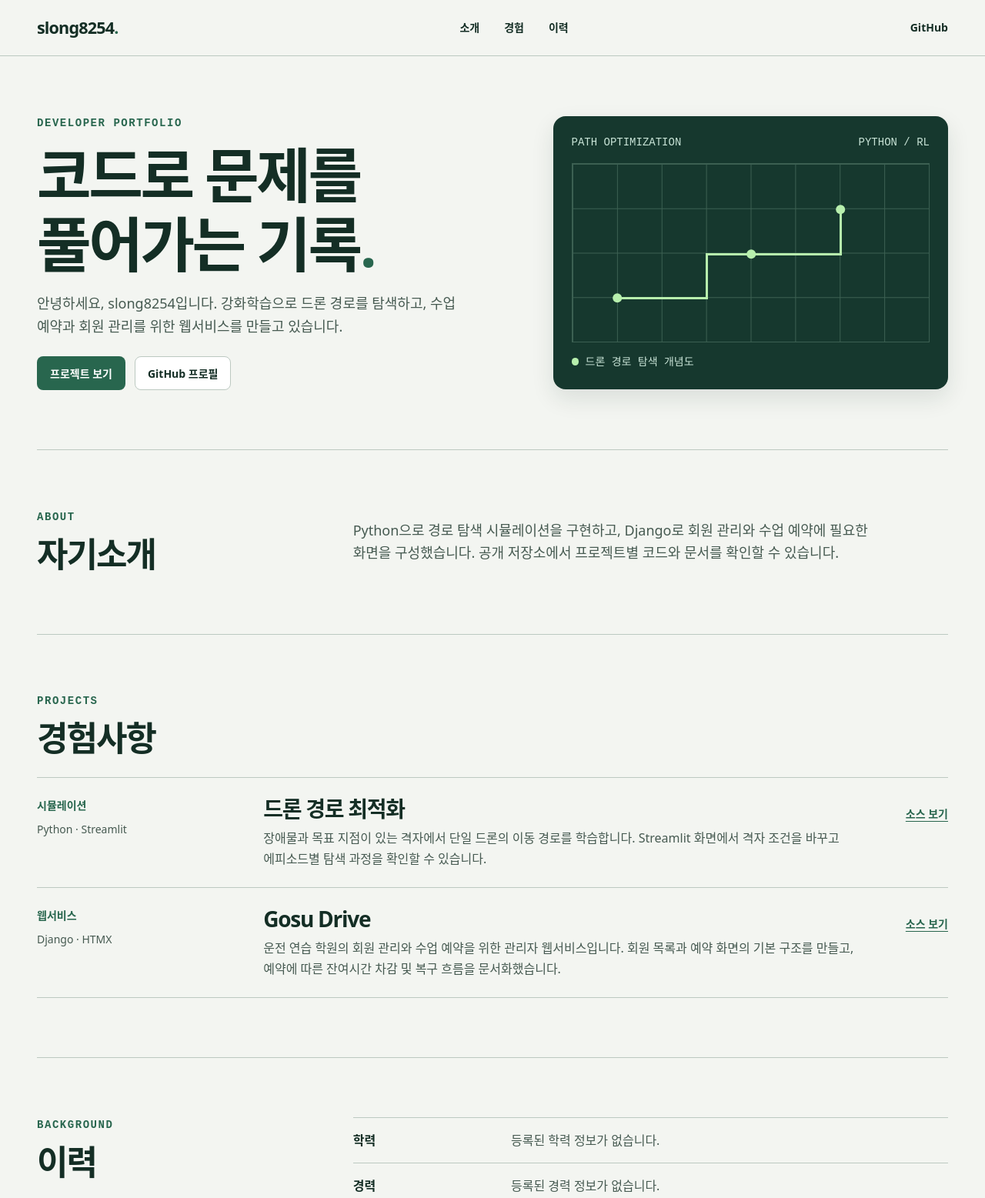
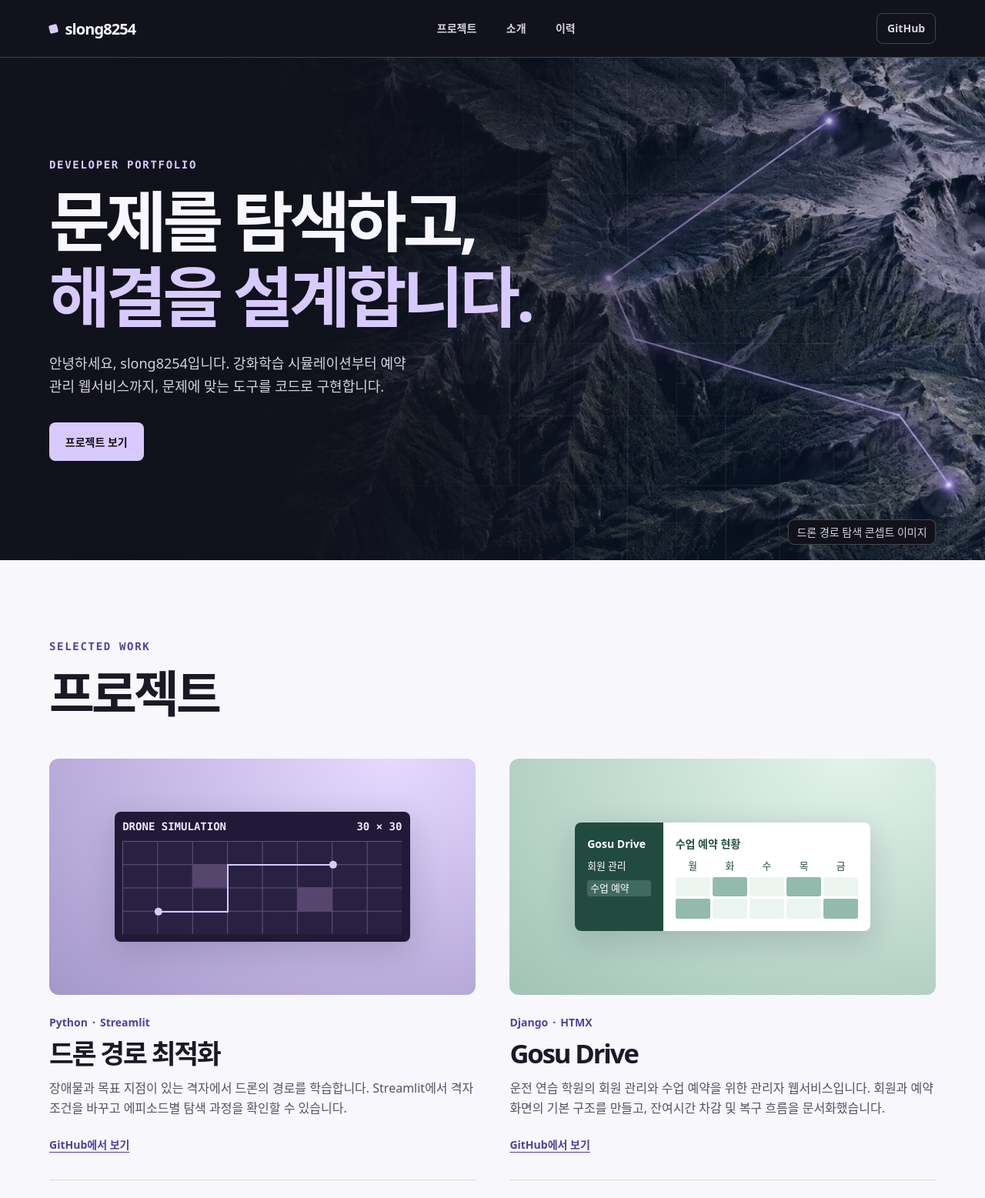
Before and after one commit to slong8254/slong8254.github.io, a plain HTML site: page index.html in a window 1280 px wide. Shown: the top 1557 px of the page at 77% size. Drawn offline with Linux system fonts and the light colour scheme.

Commit message:
Redesign developer portfolio with editorial project showcases

```diff
--- a/index.html
+++ b/index.html
@@ -4,79 +4,99 @@
   <meta charset="utf-8">
   <meta name="viewport" content="width=device-width, initial-scale=1">
   <meta name="description" content="slong8254의 개발 포트폴리오. 드론 경로 최적화와 운전 연습 학원 관리 웹 프로젝트를 소개합니다.">
-  <meta name="theme-color" content="#f3f5f1">
+  <meta name="theme-color" content="#11121b">
   <title>slong8254 | 개발 포트폴리오</title>
-  <link rel="stylesheet" href="./styles.css">
+  <link rel="stylesheet" href="./styles.css?v=2">
 </head>
 <body id="top">
   <a class="skip" href="#main">본문으로 건너뛰기</a>
+  <div class="opening">
     <header class="site-header">
       <div class="shell header-inner">
-      <a class="brand" href="#top">slong8254<span aria-hidden="true">.</span></a>
+        <a class="brand" href="#top"><span class="brand-mark" aria-hidden="true"></span>slong8254</a>
         <nav aria-label="주요 메뉴">
+          <a href="#projects">프로젝트</a>
           <a href="#about">소개</a>
-        <a href="#projects">경험</a>
           <a href="#background">이력</a>
         </nav>
         <a class="header-github" href="https://github.com/slong8254">GitHub</a>
       </div>
     </header>
+    <main id="main" tabindex="-1">
+      <section class="hero" aria-labelledby="hero-title">
+        <div class="shell hero-inner">
+          <p class="eyebrow">DEVELOPER PORTFOLIO</p>
+          <h1 id="hero-title">문제를 탐색하고,<br><span>해결을 설계합니다.</span></h1>
+          <p class="intro">안녕하세요, slong8254입니다. 강화학습 시뮬레이션부터 예약 관리 웹서비스까지, 문제에 맞는 도구를 코드로 구현합니다.</p>
+          <a class="button primary" href="#projects">프로젝트 보기</a>
+        </div>
+        <div class="shell hero-caption"><span>드론 경로 탐색 콘셉트 이미지</span></div>
+      </section>
 
-  <main id="main" class="shell" tabindex="-1">
-    <section class="hero" aria-labelledby="hero-title">
-      <div class="hero-copy">
-        <p class="eyebrow">DEVELOPER PORTFOLIO</p>
-        <h1 id="hero-title">코드로 문제를<br>풀어가는 기록<span>.</span></h1>
-        <p class="intro">안녕하세요, slong8254입니다. 강화학습으로 드론 경로를 탐색하고, 수업 예약과 회원 관리를 위한 웹서비스를 만들고 있습니다.</p>
-        <div class="actions">
-          <a class="button primary" href="#projects">프로젝트 보기</a>
-          <a class="button secondary" href="https://github.com/slong8254">GitHub 프로필</a>
+      <section class="work section" id="projects" aria-labelledby="projects-title">
+        <div class="shell">
+          <p class="eyebrow">SELECTED WORK</p>
+          <h2 id="projects-title">프로젝트</h2>
+          <div class="project-grid">
+            <article class="project">
+              <div class="project-visual simulation" aria-hidden="true">
+                <div class="sim-frame">
+                  <div class="sim-header"><span>DRONE SIMULATION</span><span>30 × 30</span></div>
+                  <div class="sim-grid">
+                    <i class="obstacle one"></i><i class="obstacle two"></i>
+                    <i class="path first"></i><i class="path second"></i><i class="path third"></i>
+                    <i class="waypoint start"></i><i class="waypoint finish"></i>
                   </div>
                 </div>
-      <figure class="hero-art">
-        <div class="art-top"><span>PATH OPTIMIZATION</span><span>PYTHON / RL</span></div>
-        <div class="diagram" aria-hidden="true">
-          <div class="route">
-            <i class="segment first"></i><i class="segment second"></i><i class="segment third"></i><i class="segment fourth"></i>
-            <i class="node start"></i><i class="node middle"></i><i class="node finish"></i>
+              </div>
+              <div class="project-details">
+                <p class="tech">Python <span>·</span> Streamlit</p>
+                <h3>드론 경로 최적화</h3>
+                <p>장애물과 목표 지점이 있는 격자에서 드론의 경로를 학습합니다. Streamlit에서 격자 조건을 바꾸고 에피소드별 탐색 과정을 확인할 수 있습니다.</p>
+                <a class="text-link" href="https://github.com/slong8254/drone_path_opti_rl" aria-label="드론 경로 최적화 소스 보기">GitHub에서 보기</a>
+              </div>
+            </article>
+            <article class="project">
+              <div class="project-visual service" aria-hidden="true">
+                <div class="app-frame">
+                  <div class="app-sidebar"><strong>Gosu Drive</strong><span>회원 관리</span><span class="selected">수업 예약</span></div>
+                  <div class="app-content">
+                    <strong>수업 예약 현황</strong>
+                    <div class="calendar">
+                      <span>월</span><span>화</span><span>수</span><span>목</span><span>금</span>
+                      <i></i><i class="slot"></i><i></i><i class="slot"></i><i></i>
+                      <i class="slot"></i><i></i><i></i><i></i><i class="slot"></i>
                     </div>
                   </div>
-        <figcaption><span class="legend" aria-hidden="true"></span> 드론 경로 탐색 개념도</figcaption>
-      </figure>
+                </div>
+              </div>
+              <div class="project-details">
+                <p class="tech">Django <span>·</span> HTMX</p>
+                <h3>Gosu Drive</h3>
+                <p>운전 연습 학원의 회원 관리와 수업 예약을 위한 관리자 웹서비스입니다. 회원과 예약 화면의 기본 구조를 만들고, 잔여시간 차감 및 복구 흐름을 문서화했습니다.</p>
+                <a class="text-link" href="https://github.com/slong8254/gosu_drive" aria-label="Gosu Drive 소스 보기">GitHub에서 보기</a>
+              </div>
+            </article>
+          </div>
+        </div>
       </section>
 
-    <section class="section split" id="about" aria-labelledby="about-title">
+      <section class="about section" id="about" aria-labelledby="about-title">
+        <div class="shell split">
           <div>
             <p class="eyebrow">ABOUT</p>
             <h2 id="about-title">자기소개</h2>
           </div>
-      <p class="section-copy">Python으로 경로 탐색 시뮬레이션을 구현하고, Django로 회원 관리와 수업 예약에 필요한 화면을 구성했습니다. 공개 저장소에서 프로젝트별 코드와 문서를 확인할 수 있습니다.</p>
-    </section>
-
-    <section class="section" id="projects" aria-labelledby="projects-title">
-      <p class="eyebrow">PROJECTS</p>
-      <h2 id="projects-title">경험사항</h2>
-      <div class="project-list">
-        <article class="project">
-          <div class="project-meta"><span>시뮬레이션</span><p>Python · Streamlit</p></div>
-          <div>
-            <h3>드론 경로 최적화</h3>
-            <p>장애물과 목표 지점이 있는 격자에서 단일 드론의 이동 경로를 학습합니다. Streamlit 화면에서 격자 조건을 바꾸고 에피소드별 탐색 과정을 확인할 수 있습니다.</p>
+          <div class="about-copy">
+            <p>Python으로 경로 탐색 시뮬레이션을 구현하고, Django로 회원 관리와 수업 예약에 필요한 화면을 구성했습니다.</p>
+            <p>공개 저장소에 프로젝트별 코드와 구현 흐름을 기록하고 있습니다.</p>
+            <a class="text-link" href="https://github.com/slong8254">GitHub 프로필</a>
           </div>
-          <a class="text-link" href="https://github.com/slong8254/drone_path_opti_rl" aria-label="드론 경로 최적화 소스 보기">소스 보기</a>
-        </article>
-        <article class="project">
-          <div class="project-meta"><span>웹서비스</span><p>Django · HTMX</p></div>
-          <div>
-            <h3>Gosu Drive</h3>
-            <p>운전 연습 학원의 회원 관리와 수업 예약을 위한 관리자 웹서비스입니다. 회원 목록과 예약 화면의 기본 구조를 만들고, 예약에 따른 잔여시간 차감 및 복구 흐름을 문서화했습니다.</p>
-          </div>
-          <a class="text-link" href="https://github.com/slong8254/gosu_drive" aria-label="Gosu Drive 소스 보기">소스 보기</a>
-        </article>
         </div>
       </section>
 
-    <section class="section split background" id="background" aria-labelledby="background-title">
+      <section class="background section" id="background" aria-labelledby="background-title">
+        <div class="shell split">
           <div>
             <p class="eyebrow">BACKGROUND</p>
             <h2 id="background-title">이력</h2>
@@ -86,8 +106,10 @@
             <div><dt>경력</dt><dd>등록된 경력 정보가 없습니다.</dd></div>
             <div><dt>자격증</dt><dd>등록된 자격증 정보가 없습니다.</dd></div>
           </dl>
+        </div>
       </section>
     </main>
+  </div>
 
   <footer class="site-footer">
     <div class="shell footer-inner">
--- a/styles.css
+++ b/styles.css
@@ -1,114 +1,143 @@
 :root {
   color-scheme: light;
-  --canvas: #f3f5f1;
+  --paper: #f8f7fc;
   --surface: #fff;
-  --ink: #142e25;
-  --muted: #465a51;
-  --accent: #28664e;
-  --accent-hover: #194b38;
-  --accent-active: #103726;
-  --line: #bcc9c1;
-  --tint: #e0ece4;
-  --art: #16382e;
-  --art-ink: #c8e3d6;
-  --route: #b7efad;
-  --grid: #3c6052;
-  --focus: #694519;
-  --shadow: 0 12px 30px #142e251c;
+  --ink: #1a1926;
+  --muted: #555266;
+  --line: #d9d6e4;
+  --accent: #53409b;
+  --accent-hover: #382672;
+  --accent-active: #291956;
+  --violet: #d8caff;
+  --violet-soft: #eee8ff;
+  --dark: #11121b;
+  --dark-line: #ffffff36;
+  --dark-text: #f8f6ff;
+  --dark-muted: #d5d1e0;
+  --mint-ink: #234f43;
+  --shadow: 0 12px 40px #19152e29;
   --font: system-ui, "Noto Sans CJK KR", "Apple SD Gothic Neo", "Malgun Gothic", sans-serif;
-  --mono: ui-monospace, monospace;
+  --mono: ui-monospace, SFMono-Regular, Consolas, monospace;
   --small: .875rem;
-  --body: 1rem;
-  --radius: .5rem;
-  --art-radius: 1rem;
-  --gap-xs: .5rem;
-  --gap-sm: .75rem;
-  --gap: 1rem;
-  --gap-md: 1.5rem;
-  --gap-lg: 2rem;
-  --gutter: clamp(1rem, 4vw, 3rem);
-  --section: clamp(3rem, 6vw, 5rem);
-  --shell: 74rem;
-  --motion: 160ms ease;
+  --gutter: clamp(1.125rem, 5vw, 4.5rem);
+  --section: clamp(3.5rem, 8vw, 7rem);
+  --gap: clamp(1.5rem, 3.5vw, 3.5rem);
+  --radius: .75rem;
+  --control-radius: .5rem;
+  --motion: 180ms ease;
 }
 
 *, *::before, *::after { box-sizing: border-box; }
 html { scroll-behavior: smooth; }
-body { margin: 0; color: var(--ink); background: var(--canvas); font: var(--body)/1.65 var(--font); word-break: keep-all; overflow-wrap: anywhere; }
-h1, h2, h3, p, figure, dl, dd { margin: 0; }
-h1, h2, h3 { line-height: 1.18; letter-spacing: -.045em; }
-h2 { font-size: clamp(1.75rem, 4vw, 2.75rem); }
-h3 { font-size: clamp(1.3rem, 2.65vw, 1.75rem); }
+body { margin: 0; background: var(--paper); color: var(--ink); font: 1rem/1.65 var(--font); word-break: keep-all; overflow-wrap: anywhere; }
+h1, h2, h3, p, dl, dd { margin: 0; }
+h1, h2, h3 { line-height: 1.14; letter-spacing: -.06em; }
+h2 { font-size: clamp(2.25rem, 5vw, 4rem); }
+h3 { font-size: clamp(1.6rem, 2.7vw, 2.35rem); }
 a { color: inherit; }
-a:focus-visible { outline: 3px solid var(--focus); outline-offset: 4px; border-radius: var(--radius); }
-a:active { color: var(--accent-active); }
-a[aria-disabled="true"] { color: var(--muted); background: var(--tint); cursor: default; text-decoration: none; }
-.shell { width: min(var(--shell), 100% - 2 * var(--gutter)); margin-inline: auto; }
-.skip { position: fixed; inset-block-start: var(--gap-xs); inset-inline-start: var(--gap); z-index: 2; padding: var(--gap-xs) var(--gap); background: var(--surface); transform: translateY(-150%); }
+a:focus-visible { outline: 3px solid var(--accent); outline-offset: 4px; border-radius: var(--control-radius); }
+a[aria-disabled="true"] { color: var(--muted); background: var(--violet-soft); cursor: default; text-decoration: none; }
+.shell { width: min(76rem, 100% - var(--gutter) * 2); margin-inline: auto; }
+.skip { position: fixed; top: .5rem; left: 1rem; z-index: 5; padding: .65rem 1rem; background: var(--surface); transform: translateY(-150%); }
 .skip:focus { transform: none; }
-.site-header { border-block-end: 1px solid var(--line); }
+.opening, .site-footer { background: var(--dark); }
+.site-header { border-bottom: 1px solid var(--dark-line); color: var(--dark-text); }
 .header-inner, .footer-inner, nav { display: flex; align-items: center; }
 .header-inner, .footer-inner { justify-content: space-between; }
-.header-inner { min-height: 4.5rem; gap: var(--gap-sm); }
-nav { gap: clamp(.65rem, 3vw, 2rem); }
-.brand, nav a, .header-github { text-decoration: none; font-weight: 700; white-space: nowrap; }
-.brand { font-size: clamp(1rem, 2vw, 1.35rem); letter-spacing: -.04em; }
-.brand span, h1 span { color: var(--accent); }
-nav a, .header-github { display: inline-flex; align-items: center; min-height: 2.75rem; font-size: var(--small); }
-nav a:hover, .header-github:hover, .brand:hover { color: var(--accent); text-decoration: underline; text-underline-offset: .3em; }
-.hero { display: grid; align-items: center; gap: var(--gap-lg); padding-block: clamp(2.25rem, 6vw, 5.25rem); }
-.eyebrow { margin-bottom: var(--gap-sm); color: var(--accent); font: 700 var(--small)/1.5 var(--mono); letter-spacing: .11em; }
-h1 { font-size: clamp(2.1rem, 6vw, 5rem); }
-.intro { margin-top: var(--gap); max-width: 35rem; color: var(--muted); font-size: clamp(1rem, 1.7vw, 1.125rem); }
-.actions { display: flex; flex-wrap: wrap; gap: var(--gap-sm); margin-top: var(--gap-md); }
-.button { display: inline-flex; align-items: center; justify-content: center; min-height: 2.75rem; padding: var(--gap-xs) var(--gap); border: 1px solid transparent; border-radius: var(--radius); text-decoration: none; font-size: var(--small); font-weight: 750; transition: background-color var(--motion), border-color var(--motion); }
-.primary, .primary:active { background: var(--accent); color: var(--surface); }
-.primary:hover { background: var(--accent-hover); }
-.primary:active { background: var(--accent-active); }
-.secondary { border-color: var(--line); background: var(--surface); }
-.secondary:hover { border-color: var(--accent); background: var(--tint); }
-.secondary:active { border-color: var(--accent-active); }
-.hero-art { padding: clamp(.875rem, 2.5vw, 1.5rem); border-radius: var(--art-radius); background: var(--art); color: var(--art-ink); box-shadow: var(--shadow); }
-.art-top, figcaption { font: var(--small)/1.5 var(--mono); }
-.art-top { display: flex; flex-wrap: wrap; justify-content: space-between; gap: var(--gap-xs); }
-.diagram { position: relative; aspect-ratio: 2 / 1; margin-block: var(--gap); border: 1px solid var(--grid); background-image: linear-gradient(to right, var(--grid) 1px, transparent 1px), linear-gradient(to bottom, var(--grid) 1px, transparent 1px); background-size: 12.5% 25%; }
-.route { position: absolute; inset: 0; }
-.segment, .node { position: absolute; display: block; background: var(--route); }
-.first { left: 12.5%; top: 75%; width: 25%; height: 3px; }
-.second { left: 37.5%; top: 50%; width: 3px; height: calc(25% + 3px); }
-.third { left: 37.5%; top: 50%; width: 37.5%; height: 3px; }
-.fourth { left: 75%; top: 25%; width: 3px; height: calc(25% + 3px); }
-.node { width: .75rem; aspect-ratio: 1; border-radius: 50%; transform: translate(-40%, -40%); }
+.header-inner { min-height: 4.625rem; gap: .65rem; }
+nav { gap: clamp(.65rem, 3vw, 2.5rem); }
+.brand, nav a, .header-github { display: inline-flex; align-items: center; text-decoration: none; min-height: 2.75rem; white-space: nowrap; }
+.brand { gap: .6rem; font-size: clamp(1rem, 2vw, 1.25rem); font-weight: 800; letter-spacing: -.045em; }
+.brand-mark { width: .68rem; aspect-ratio: 1; background: var(--violet); border-radius: .15rem; transform: rotate(-14deg); }
+nav a, .header-github { font-size: var(--small); font-weight: 650; color: var(--dark-muted); }
+.header-github { border: 1px solid var(--dark-line); border-radius: var(--control-radius); min-height: 2.5rem; padding-inline: clamp(.55rem, 1vw, 1rem); }
+.site-header a:hover, .site-footer a:hover { color: var(--violet); text-decoration: underline; text-underline-offset: .25em; }
+.site-header a:active, .site-footer a:active { color: var(--surface); }
+.site-header a:focus-visible, .hero a:focus-visible, .site-footer a:focus-visible { outline-color: var(--violet); }
+
+.hero {
+  position: relative;
+  display: grid;
+  align-content: center;
+  min-height: clamp(33rem, 51vw, 43rem);
+  isolation: isolate;
+  color: var(--dark-text);
+  background: var(--dark) url("./assets/terrain.webp") 65% center / cover no-repeat;
+}
+.hero::before { content: ""; position: absolute; z-index: -1; inset: 0; background: linear-gradient(90deg, #11121b 0%, #11121be8 28%, #11121b63 68%, #11121b19 100%); }
+.hero-inner { padding-block: clamp(4rem, 9vw, 8rem); }
+.eyebrow { margin-bottom: .85rem; font: 700 var(--small)/1.5 var(--mono); letter-spacing: .12em; color: var(--accent); }
+.hero .eyebrow { color: var(--violet); }
+h1 { font-size: clamp(2.05rem, 6.7vw, 6rem); }
+h1 span { color: var(--violet); }
+.intro { max-width: 29rem; margin-block: 1.5rem 2rem; color: var(--dark-muted); font-size: clamp(1rem, 1.6vw, 1.125rem); }
+.button { display: inline-flex; min-height: 3.1rem; align-items: center; justify-content: center; padding: .65rem 1.3rem; border-radius: var(--control-radius); text-decoration: none; font-size: var(--small); font-weight: 780; transition: background-color var(--motion); }
+.primary { background: var(--violet); color: var(--dark); }
+.primary:hover { background: var(--violet-soft); }
+.primary:active { background: var(--surface); }
+.hero-caption { position: absolute; bottom: 1.25rem; inset-inline: 0; text-align: right; color: var(--dark-muted); font-size: var(--small); }
+.hero-caption span { display: inline-block; padding: .25rem .65rem; background: var(--dark); border: 1px solid var(--dark-line); border-radius: var(--control-radius); }
+
+.section { padding-block: var(--section); }
+.work, .background { background: var(--paper); }
+.project-grid { display: grid; gap: var(--gap); margin-top: clamp(1.75rem, 4vw, 3rem); }
+.project { min-width: 0; border-bottom: 1px solid var(--line); }
+.project-visual { display: grid; place-items: center; aspect-ratio: 1.8; padding: 8%; border-radius: var(--radius); }
+.simulation { background: radial-gradient(ellipse at 80% 0, #e5d9ff, #a497ca); }
+.service { background: radial-gradient(ellipse at 80% 0, #e2f3eb, #a1c3b6); }
+.sim-frame, .app-frame { width: min(100%, 24rem); border-radius: var(--control-radius); box-shadow: var(--shadow); overflow: hidden; }
+.sim-frame { padding: .65rem; background: #201a38; color: var(--violet-soft); }
+.sim-header { display: flex; flex-wrap: wrap; justify-content: space-between; gap: .25rem; margin-bottom: .5rem; font: 700 var(--small)/1.4 var(--mono); }
+.sim-grid { position: relative; aspect-ratio: 3 / 1; background-color: #292142; background-image: linear-gradient(to right, #645579 1px, transparent 1px), linear-gradient(to bottom, #645579 1px, transparent 1px); background-size: 12.5% 25%; }
+.path, .waypoint, .obstacle { position: absolute; display: block; }
+.path, .waypoint { background: var(--violet); }
+.first { left: 12.5%; top: 75%; width: 25%; height: 2px; }
+.second { left: 37.5%; top: 25%; width: 2px; height: calc(50% + 2px); }
+.third { left: 37.5%; top: 25%; width: 37.5%; height: 2px; }
+.waypoint { width: .65rem; aspect-ratio: 1; border-radius: 50%; transform: translate(-40%, -40%); }
 .start { left: 12.5%; top: 75%; }
-.middle { left: 50%; top: 50%; }
 .finish { left: 75%; top: 25%; }
-.legend { display: inline-block; width: .6rem; aspect-ratio: 1; border-radius: 50%; background: var(--route); }
-.section { padding-block: var(--section); border-block-start: 1px solid var(--line); }
-.split { display: grid; gap: var(--gap-md); }
-.section-copy { align-self: center; max-width: 43rem; font-size: clamp(1rem, 1.8vw, 1.125rem); color: var(--muted); }
-.project-list { margin-top: var(--gap-md); border-block-start: 1px solid var(--line); }
-.project { display: grid; align-items: start; gap: var(--gap-sm); padding-block: var(--gap-md); border-block-end: 1px solid var(--line); }
-.project p { margin-top: var(--gap-xs); color: var(--muted); }
-.project-meta { font-size: var(--small); }
-.project-meta span { color: var(--accent); font-weight: 750; }
-.text-link { width: fit-content; display: inline-flex; align-items: center; min-height: 2.75rem; color: var(--accent); font-size: var(--small); font-weight: 750; text-underline-offset: .25em; transition: color var(--motion); }
+.obstacle { width: 12.5%; height: 25%; background: #56466d; }
+.one { left: 25%; top: 25%; }
+.two { left: 62.5%; top: 50%; }
+.app-frame { display: grid; grid-template-columns: minmax(0, .85fr) minmax(0, 2fr); background: var(--surface); font-size: var(--small); color: var(--mint-ink); }
+.app-sidebar, .app-content { display: grid; align-content: start; gap: .45rem; padding: clamp(.55rem, 1.4vw, 1rem); }
+.app-sidebar { background: #224b40; color: var(--surface); }
+.app-sidebar span { font-size: .8rem; }
+.selected { padding-inline: .25rem; border-radius: .2rem; background: #416a5e; }
+.calendar { display: grid; grid-template-columns: repeat(5, minmax(0, 1fr)); gap: .2rem; text-align: center; font-size: .8rem; }
+.calendar i { min-height: clamp(.8rem, 2.25vw, 1.6rem); background: #edf5f1; border-radius: .15rem; }
+.calendar .slot { background: #92bbad; }
+.project-details { padding-block: 1.5rem; }
+.project-details > p:not(.tech) { color: var(--muted); margin-block: .75rem; max-width: 36rem; }
+.tech { color: var(--accent); font-size: var(--small); font-weight: 750; margin-bottom: .55rem; }
+.tech span { padding-inline: .15rem; }
+.text-link { color: var(--accent); display: inline-flex; align-items: center; width: fit-content; min-height: 2.75rem; font-size: var(--small); font-weight: 760; text-underline-offset: .3em; transition: color var(--motion); }
 .text-link:hover { color: var(--accent-hover); text-decoration-thickness: 2px; }
 .text-link:active { color: var(--accent-active); }
-.background dl > div { display: grid; grid-template-columns: minmax(4rem, 1fr) 3fr; gap: var(--gap); padding-block: var(--gap); border-block-end: 1px solid var(--line); }
-.background dl > div:first-child { border-block-start: 1px solid var(--line); }
-.background dt { font-weight: 750; }
-.background dd, .footer-inner p { color: var(--muted); }
-.site-footer { border-block-start: 1px solid var(--line); }
-.footer-inner { min-height: 4.5rem; font-size: var(--small); }
+.about { background: var(--violet-soft); }
+.split { display: grid; gap: var(--gap); }
+.about-copy { align-self: center; }
+.about-copy p:first-child { max-width: 33rem; font-size: clamp(1.2rem, 2.45vw, 1.8rem); font-weight: 680; line-height: 1.55; letter-spacing: -.035em; }
+.about-copy p + p { margin-top: 1rem; color: var(--muted); }
+.about-copy .text-link { margin-top: .5rem; }
+.background dl { border-top: 1px solid var(--line); }
+.background dl > div { display: grid; grid-template-columns: minmax(4rem, 1fr) 3fr; gap: 1rem; border-bottom: 1px solid var(--line); padding-block: 1.1rem; }
+.background dt { font-weight: 780; }
+.background dd { color: var(--muted); }
+.footer-inner { min-height: 5.5rem; color: var(--dark-muted); font-size: var(--small); }
+.site-footer .text-link { color: var(--dark-text); }
 
 @media (min-width: 48rem) {
-  .hero { grid-template-columns: minmax(0, 1.15fr) minmax(0, 1fr); }
-  .split { grid-template-columns: minmax(0, 1fr) minmax(0, 2fr); }
-  .project { grid-template-columns: minmax(8rem, 1fr) minmax(0, 3fr) auto; gap: var(--gap-md); }
+  .project-grid { grid-template-columns: repeat(2, minmax(0, 1fr)); }
+  .project { display: flex; flex-direction: column; }
+  .project-details { flex: 1; display: flex; flex-direction: column; }
+  .project-details .text-link { margin-top: auto; }
+  .split { grid-template-columns: minmax(0, .85fr) minmax(0, 1.35fr); }
 }
-@media (min-width: 80rem) {
-  .hero { gap: 5rem; }
-  .project { grid-template-columns: minmax(12rem, 1fr) minmax(0, 3fr) auto; }
+@media (max-width: 47.99rem) {
+  .hero { background-position: 64% center; }
+  .hero::before { background: linear-gradient(90deg, #11121bf7, #11121b8c); }
 }
 @media (prefers-reduced-motion: reduce) {
   html { scroll-behavior: auto; }
```
Also changed, not shown: assets/terrain.webp (added), 1 other file. Lines whose indentation alone changed are shown as unchanged.
